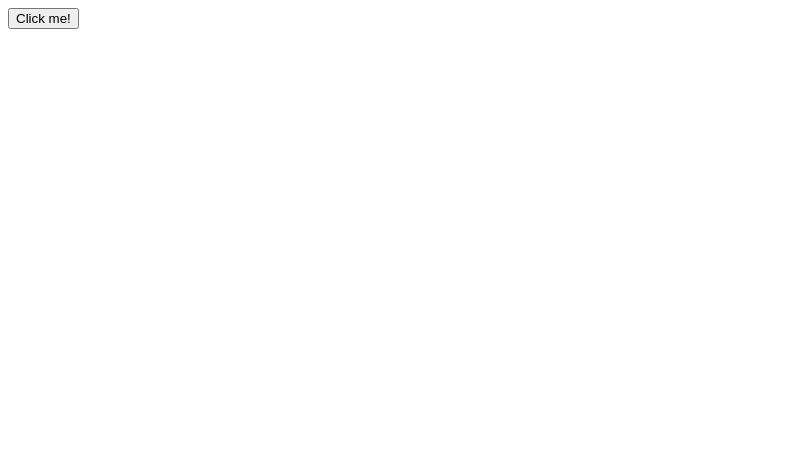
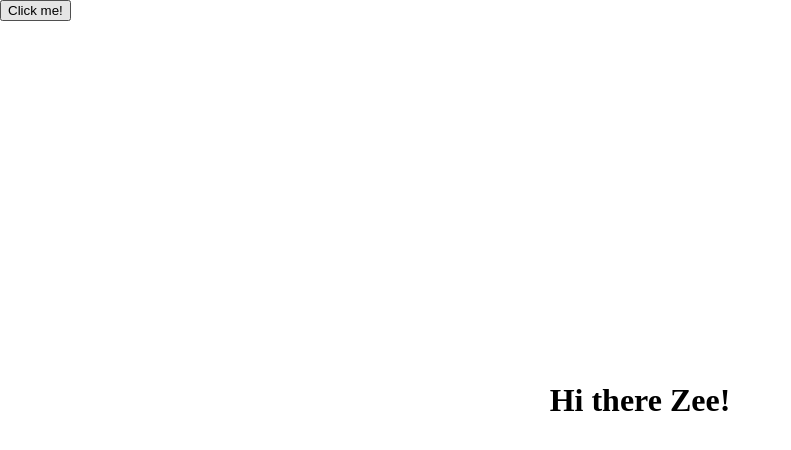
Before and after one commit to KeswaCodes/learning-typescript, a website: page 02-mastermind-assembly/pages/index.html in a window 1280 px wide. Shown: the whole page, without its empty margins (0-791 px from the left). Drawn offline with Linux system fonts and the light colour scheme.

Commit message:
Busy with landing page, was able to get h1 element in the centre of the page

```diff
--- a/02-mastermind-assembly/pages/index.html
+++ b/02-mastermind-assembly/pages/index.html
@@ -1,14 +1,15 @@
 <!DOCTYPE html>
-<html lang="en">
+<html lang="en" style="height: 100%; margin: 0; position: relative;">
 <head>
     <meta charset="UTF-8">
-    <meta name="viewport" content="width=device-width, initial-scale=1.0">
+    <meta user-scalable="no" name="viewport" content="width=device-width, initial-scale=1.0">
     <title>Document</title>
 
     <script type="text/javascript" defer src="../out/get-input.js"></script>
 </head>
-<body>
+<body style="height: 100%; margin: 0; position: relative;">
     <button onclick="welcomeUser()"> Click me! </button>
+    <h1 style="text-align:center; position: absolute; top: 50%; left: 50%; transform: translate(-50%, -50%); margin: 0;">Hi there Zee! </h1>
 
 </body>
 </html>
```
